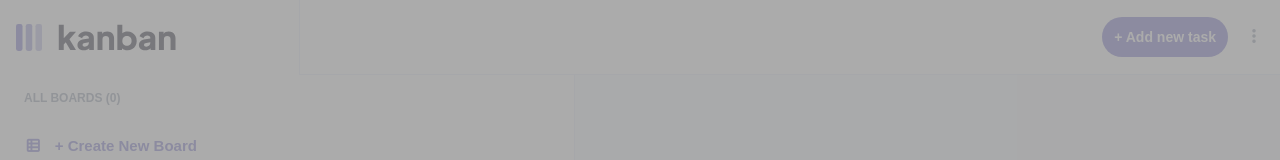
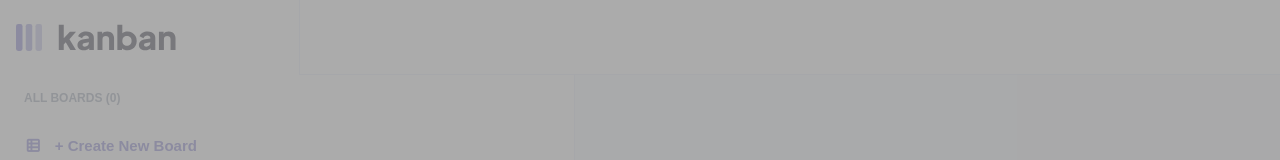
Before and after one commit to MarkoLukesevik/Kanban, an Angular app: page / in a window 1280 px wide. Shown: the top 160 px of the page. Built offline with nearby package versions, Linux system fonts and the light colour scheme.

Commit message:
hide header buttons if no board

```diff
--- a/src/app/components/header/header.html
+++ b/src/app/components/header/header.html
@@ -21,6 +21,7 @@
     </div>
 
     <div class="header-content__actions">
+      @if (selectedBoard()) {
         <div class="header-content__actions-desktop__button">
           <app-base-button [text]="'+ Add new task'" (handleButtonClick)="handleAddNewTask()" />
         </div>
@@ -52,6 +53,7 @@
             </div>
           }
         </div>
+      }
     </div>
   </div>
 </div>
--- a/src/app/components/header/header.ts
+++ b/src/app/components/header/header.ts
@@ -30,6 +30,10 @@ export class Header {
 
   public isSidebarPopupOpen: boolean = false;
   public isMoreActionsPopupOpen: boolean = false;
+
+  public readonly selectedBoard: Signal<Board | null> = computed((): Board | null => {
+    return this.boardService.selectedBoard();
+  });
 
   public readonly selectedBoardName: Signal<string> = computed((): string => {
     const board: Board | null = this.boardService.selectedBoard();
--- a/src/app/modals/task-info-modal/task-info-modal.scss
+++ b/src/app/modals/task-info-modal/task-info-modal.scss
@@ -6,6 +6,7 @@
 
   width: 90dvw;
   max-height: 590px;
+  min-height: 270px;
 
   background-color: var(--base-white-color);
   color: var(--base-medium-grey-color);
```
Lines whose indentation alone changed are shown as unchanged.
